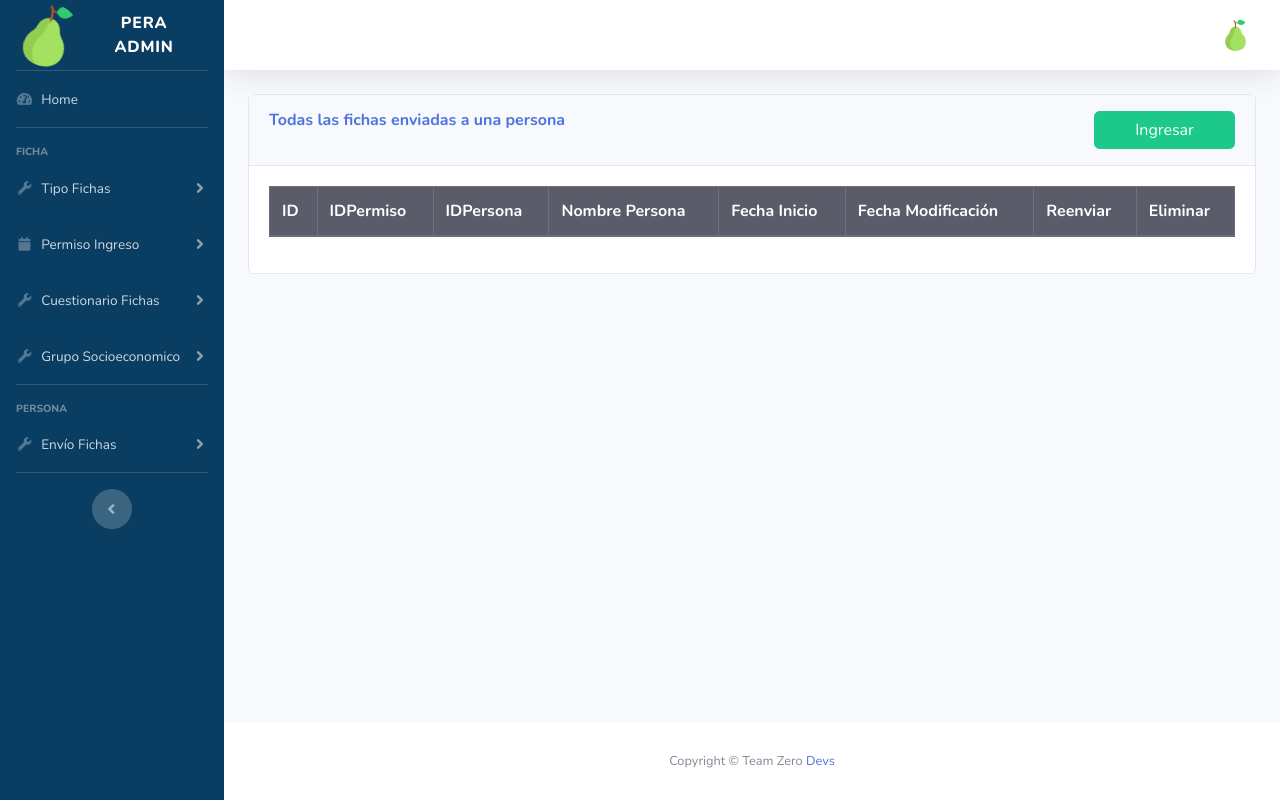
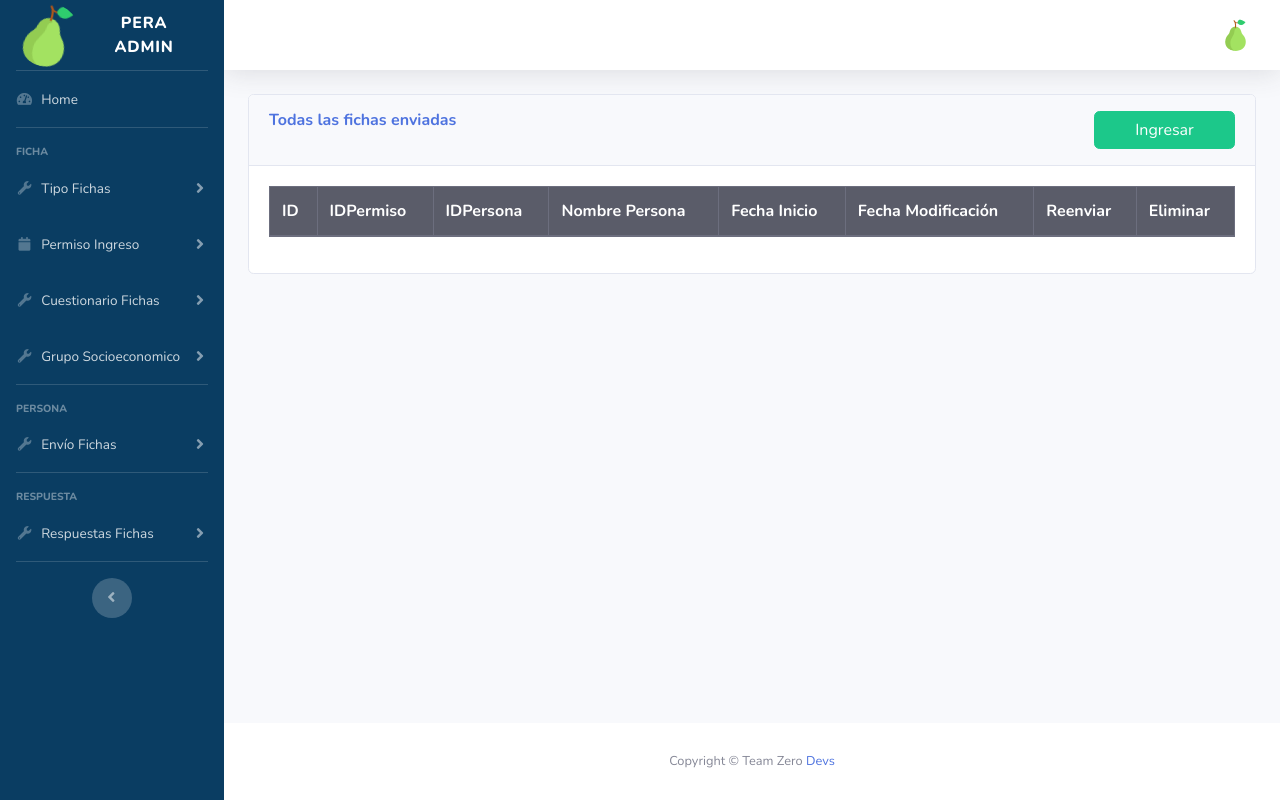
Before and after one commit to taguz91/pera-admin, a PHP site: the page made by src/vista/personaficha/index.php in a window 1280 px wide. Run offline with PHP 8.4, Linux system fonts and the light colour scheme; the template is opened without the code that fills it, so the values that code supplies are empty; some libraries are stand-ins or nearby versions.

Commit message:
Reporte de excel corrupto no se que dane

```diff
--- a/src/controlador/respuesta/respuesta.php
+++ b/src/controlador/respuesta/respuesta.php
@@ -2,8 +2,7 @@
 
 class RespuestaCTR extends CTR implements DCTR {
 
-  public function __construct()
-  {
+  public function __construct() {
       parent::__construct("src/vista/respuesta/");
   }
 
@@ -12,7 +11,7 @@ class RespuestaCTR extends CTR implements DCTR {
   }
 
   function reporte() {
-    $res = json_decode(file_get_contents('http://localhost/pera-public/api/v1/respuesta/reporte'), true);
+    $res = json_decode(file_get_contents('http://localhost/pera-public/api/v1/respuesta/reporte?id_permiso=6'), true);
     if($res['statuscode'] == 200){
       $reportes = $res['items'];
       $reportes = $reportes[0];
--- a/src/vista/personaficha/index.php
+++ b/src/vista/personaficha/index.php
@@ -8,7 +8,7 @@ require 'src/vista/templates/header.php';
     <div class="row">
       <div class="col">
         <h6 class="m-0 font-weight-bold text-primary">
-          Todas las fichas enviadas a una persona
+          Todas las fichas enviadas
         </h6>
       </div>
 
--- a/src/vista/templates/header.php
+++ b/src/vista/templates/header.php
@@ -138,6 +138,25 @@
     <!-- Divider -->
     <hr class="sidebar-divider">
 
+    <div class="sidebar-heading">
+      Respuesta
+    </div>
+
+    <li class="nav-item">
+      <a class="nav-link collapsed" href="#" data-toggle="collapse" data-target="#collapseREF" aria-expanded="true" aria-controls="collapseREF">
+        <i class="fas fa-fw fa-wrench"></i>
+        <span>Respuestas Fichas</span>
+      </a>
+      <div id="collapseREF" class="collapse"  data-parent="#accordionSidebar">
+        <div class="bg-white py-2 collapse-inner rounded">
+          <a class="collapse-item" href="<?php echo constant('URL'); ?>respuesta/reporte">Ficha Socioeconomica</a>
+        </div>
+      </div>
+    </li>
+
+    <!-- Divider -->
+    <hr class="sidebar-divider">
+
     <!-- Sidebar Toggler (Sidebar) -->
     <div class="text-center d-none d-md-inline">
       <button class="rounded-circle border-0" id="sidebarToggle"></button>
```
Also changed, not shown: src/vista/respuesta/reporte.php (+59 -16 lines).
